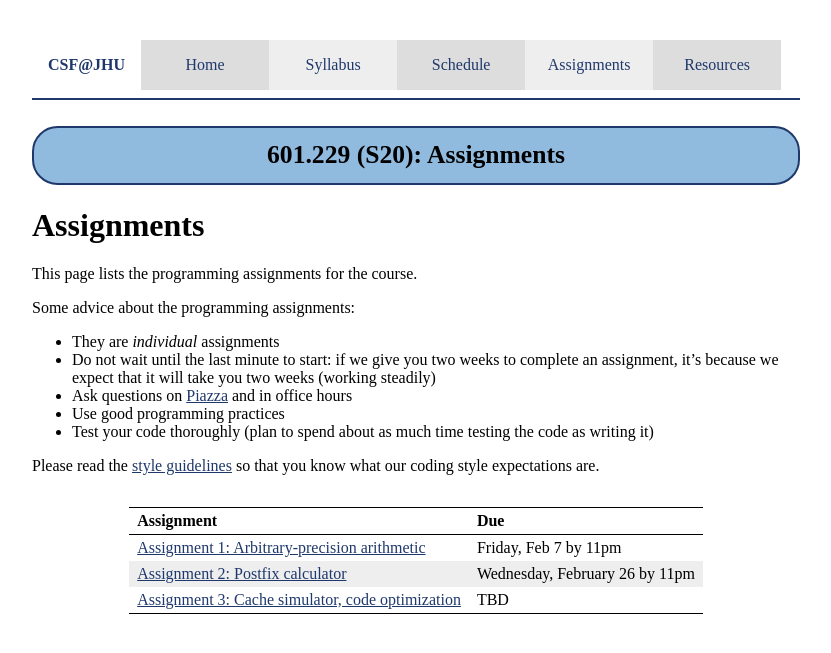
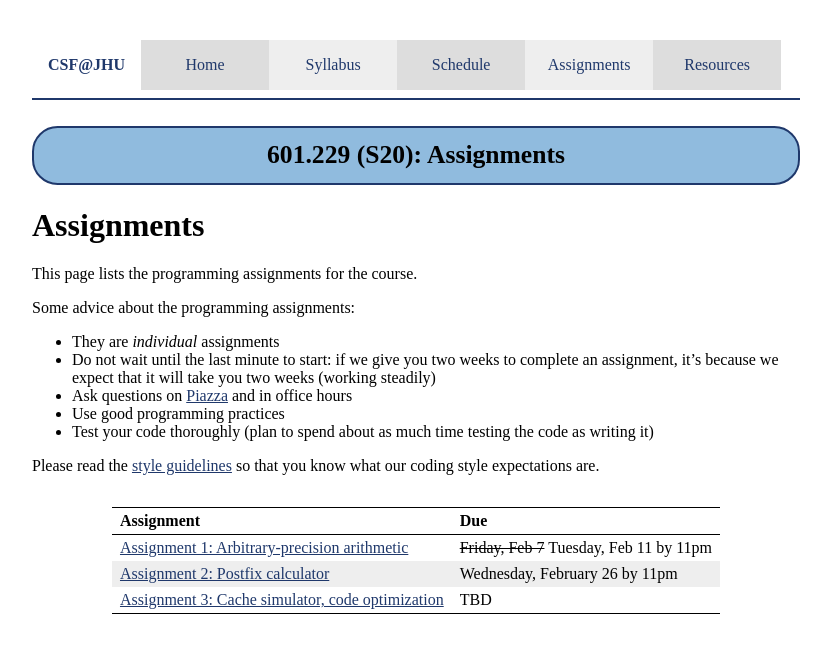
Before and after one commit to jhucsf/spring2020, a Jekyll site: the page built from assignments.md, in a window 1280 px wide. Shown: the top 653 px of the page, without its empty margins (224-1055 px from the left). Built offline with Jekyll 4.4.1, drawn with Linux system fonts in a browser that asks for light colours.

Commit message:
allow a few more days for assignment 1

```diff
--- a/assignments.md
+++ b/assignments.md
@@ -20,6 +20,6 @@ Please read the [style guidelines](assign/style.html) so that you know what our
 
 Assignment | Due
 ---------- | ---
-[Assignment 1: Arbitrary-precision arithmetic](assign/assign01.html) | Friday, Feb 7 by 11pm
+[Assignment 1: Arbitrary-precision arithmetic](assign/assign01.html) | <strike>Friday, Feb 7</strike> Tuesday, Feb 11 by 11pm
 [Assignment 2: Postfix calculator](assign/assign02.html) | Wednesday, February 26 by 11pm
 [Assignment 3: Cache simulator, code optimization](assign/assign03.html) | TBD
```
Also changed, not shown: assign/assign01.md (+1 -1 lines), index.md (+1 -0 lines).
